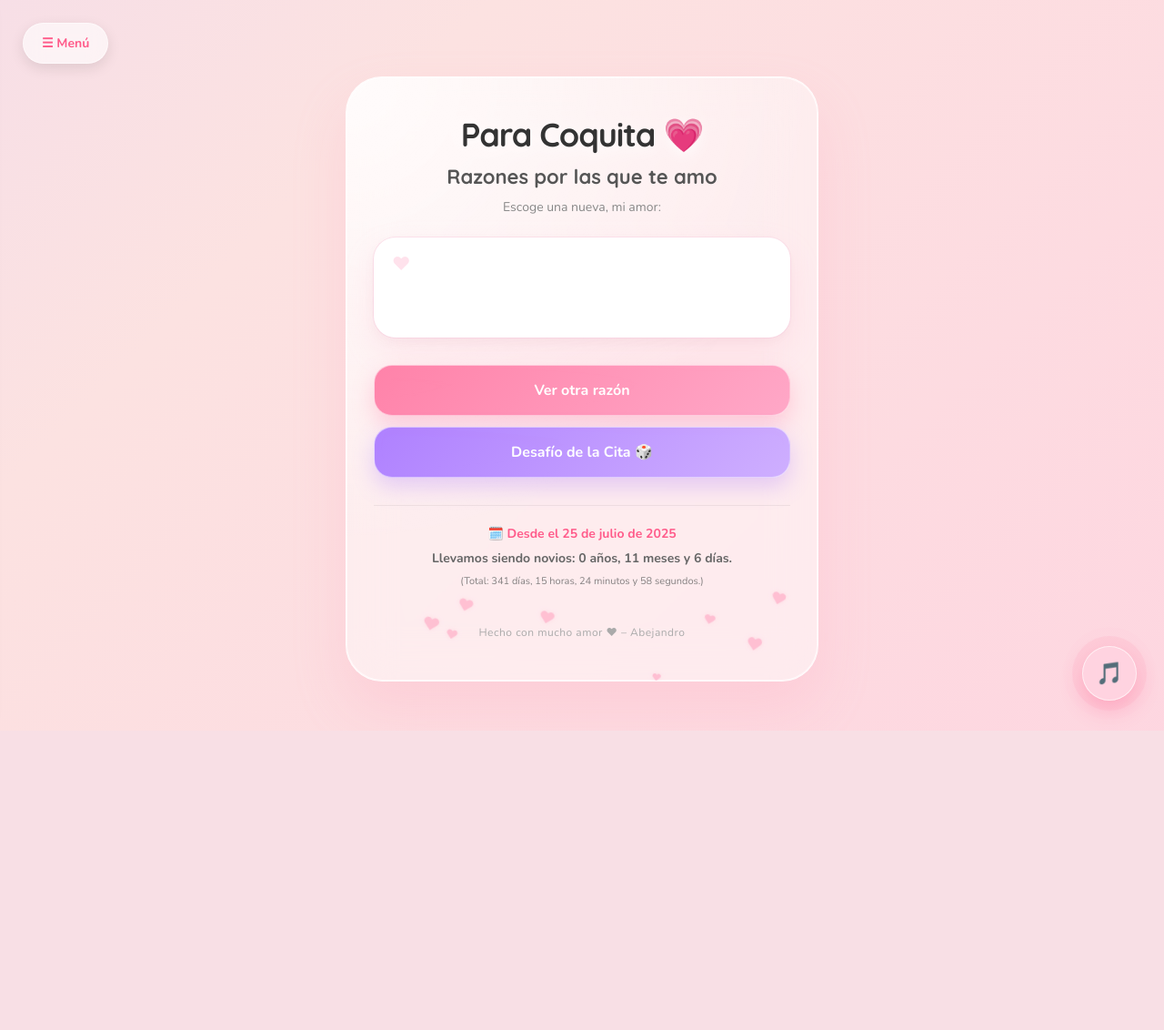
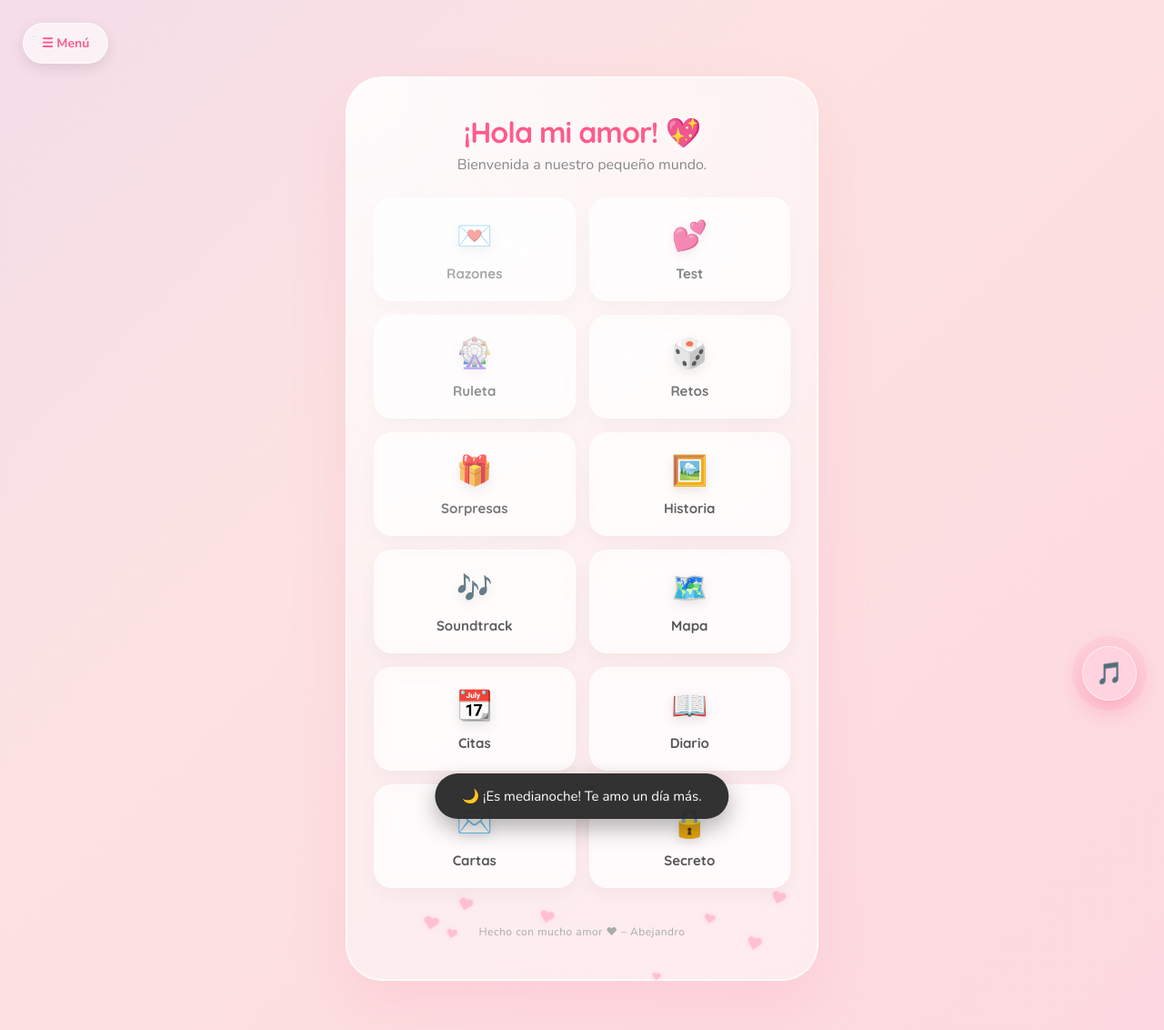
Before and after one commit to Abejandr0/para-coquita, a Django app: page / in a window 1280 px wide. Shown: the whole page at 91% size. Before the commit the page ends 795 px from the top, so only its background shows below. Run offline with Django 5.2, Linux system fonts and the light colour scheme; data that the repository does not hold is empty.

Commit message:
Add Welcome screen with grid menu and back button

```diff
--- a/core/static/core/css/style.css
+++ b/core/static/core/css/style.css
@@ -548,7 +548,82 @@ textarea#diary-text::placeholder {
 .scroll-container::-webkit-scrollbar-thumb:hover { background: #ffb7d0; }
 
 /* =========================================
-   10. MEDIA QUERIES (ADAPTABILIDAD MÓVIL)
+   10. PANTALLA DE BIENVENIDA Y GRID
+   ========================================= */
+.features-grid {
+  display: grid;
+  grid-template-columns: repeat(2, 1fr);
+  gap: 15px;
+  margin-top: 15px;
+}
+
+.feature-card {
+  background: rgba(255, 255, 255, 0.6);
+  backdrop-filter: blur(10px);
+  -webkit-backdrop-filter: blur(10px);
+  border: 1px solid rgba(255, 255, 255, 0.5);
+  border-radius: 20px;
+  padding: 20px 15px;
+  display: flex;
+  flex-direction: column;
+  align-items: center;
+  justify-content: center;
+  gap: 10px;
+  cursor: pointer;
+  transition: all 0.3s cubic-bezier(0.25, 0.8, 0.25, 1);
+  box-shadow: 0 8px 20px rgba(0, 0, 0, 0.04);
+  color: #555;
+  text-decoration: none;
+}
+
+.feature-card:hover {
+  transform: translateY(-5px);
+  background: rgba(255, 255, 255, 0.85);
+  box-shadow: 0 15px 25px rgba(255, 91, 138, 0.15);
+  border-color: rgba(255, 91, 138, 0.3);
+  color: #ff5b8a;
+}
+
+.feature-card .f-icon {
+  font-size: 32px;
+  filter: drop-shadow(0 4px 6px rgba(0,0,0,0.1));
+}
+
+.feature-card .f-text {
+  font-family: 'Quicksand', sans-serif;
+  font-size: 15px;
+  font-weight: 700;
+}
+
+.back-btn {
+  position: absolute;
+  top: 25px;
+  right: 25px;
+  background: rgba(255, 255, 255, 0.6);
+  backdrop-filter: blur(10px);
+  -webkit-backdrop-filter: blur(10px);
+  border: 1px solid rgba(255, 255, 255, 0.5);
+  color: #ff5b8a;
+  border-radius: 50%;
+  width: 45px;
+  height: 45px;
+  display: flex;
+  align-items: center;
+  justify-content: center;
+  font-size: 20px;
+  cursor: pointer;
+  box-shadow: 0 5px 15px rgba(0,0,0,0.05);
+  transition: transform 0.2s, background 0.2s;
+  z-index: 1000;
+}
+
+.back-btn:hover {
+  transform: scale(1.1);
+  background: rgba(255, 255, 255, 0.9);
+}
+
+/* =========================================
+   11. MEDIA QUERIES (ADAPTABILIDAD MÓVIL)
    ========================================= */
 @media (max-width: 768px) {
   .container {
--- a/core/static/core/js/script.js
+++ b/core/static/core/js/script.js
@@ -83,12 +83,28 @@ function updateCounter() {
    3. NAVEGACIÓN Y HOME
    ========================================= */
 
+function showSection(targetId) {
+    const sections = document.querySelectorAll('.content-section');
+    sections.forEach(s => s.style.display = 'none');
+    const targetSection = document.getElementById(targetId);
+    if(targetSection) targetSection.style.display = 'block';
+
+    // Show or hide back button based on whether we are on welcome screen
+    const backBtn = document.getElementById('back-btn');
+    if(backBtn) {
+        if(targetId === 'welcome-screen') {
+            backBtn.style.display = 'none';
+        } else {
+            backBtn.style.display = 'flex';
+        }
+    }
+}
+
 function setupNavigation() {
     const menuBtn = document.getElementById('menu-btn');
     const sidebar = document.getElementById('sidebar');
     const closeBtn = document.getElementById('close-menu');
     const links = document.querySelectorAll('.nav-links li');
-    const sections = document.querySelectorAll('.content-section');
 
     const toggleMenu = () => sidebar.classList.toggle('open');
     menuBtn.addEventListener('click', toggleMenu);
@@ -97,9 +113,7 @@ function setupNavigation() {
     links.forEach(link => {
         link.addEventListener('click', () => {
             const target = link.getAttribute('data-target');
-            sections.forEach(s => s.style.display = 'none');
-            const targetSection = document.getElementById(target);
-            if(targetSection) targetSection.style.display = 'block';
+            showSection(target);
             toggleMenu();
         });
     });
--- a/core/templates/core/index.html
+++ b/core/templates/core/index.html
@@ -43,9 +43,67 @@
   </nav>
 
   <div class="container main-container">
+    <button id="back-btn" class="back-btn" onclick="showSection('welcome-screen')" style="display: none;" title="Volver al Menú Principal">🏠</button>
+    <!-- PANTALLA DE BIENVENIDA -->
+    <section id="welcome-screen" class="content-section active">
+      <div id="welcome-headers">
+        <h1 style="font-size: 32px; color: #ff5b8a; margin-bottom: 5px;">¡Hola mi amor! 💖</h1>
+        <p class="subtitle" style="font-size: 16px; margin-bottom: 25px;">Bienvenida a nuestro pequeño mundo.</p>
+      </div>
 
-    <section id="home" class="content-section active">
+      <div class="features-grid">
+        <button class="feature-card" onclick="showSection('home')">
+          <span class="f-icon">💌</span>
+          <span class="f-text">Razones</span>
+        </button>
+        <button class="feature-card" onclick="showSection('quiz')">
+          <span class="f-icon">💕</span>
+          <span class="f-text">Test</span>
+        </button>
+        <button class="feature-card" onclick="showSection('roulette')">
+          <span class="f-icon">🎡</span>
+          <span class="f-text">Ruleta</span>
+        </button>
+        <button class="feature-card" onclick="showSection('challenge')">
+          <span class="f-icon">🎲</span>
+          <span class="f-text">Retos</span>
+        </button>
+        <button class="feature-card" onclick="showSection('mystery')">
+          <span class="f-icon">🎁</span>
+          <span class="f-text">Sorpresas</span>
+        </button>
+        <button class="feature-card" onclick="showSection('gallery')">
+          <span class="f-icon">🖼️</span>
+          <span class="f-text">Historia</span>
+        </button>
+        <button class="feature-card" onclick="showSection('playlist')">
+          <span class="f-icon">🎶</span>
+          <span class="f-text">Soundtrack</span>
+        </button>
+        <button class="feature-card" onclick="showSection('map')">
+          <span class="f-icon">🗺️</span>
+          <span class="f-text">Mapa</span>
+        </button>
+        <button class="feature-card" onclick="showSection('calendar')">
+          <span class="f-icon">📆</span>
+          <span class="f-text">Citas</span>
+        </button>
+        <button class="feature-card" onclick="showSection('diary')">
+          <span class="f-icon">📖</span>
+          <span class="f-text">Diario</span>
+        </button>
+        <button class="feature-card" onclick="showSection('letters')">
+          <span class="f-icon">✉️</span>
+          <span class="f-text">Cartas</span>
+        </button>
+        <button class="feature-card" onclick="showSection('secret')">
+          <span class="f-icon">🔒</span>
+          <span class="f-text">Secreto</span>
+        </button>
+      </div>
+    </section>
 
+    <section id="home" class="content-section" style="display: none;">
       <div id="home-headers">
         <h1>Para Coquita 💗</h1>
         <h2>Razones por las que te amo</h2>
```
